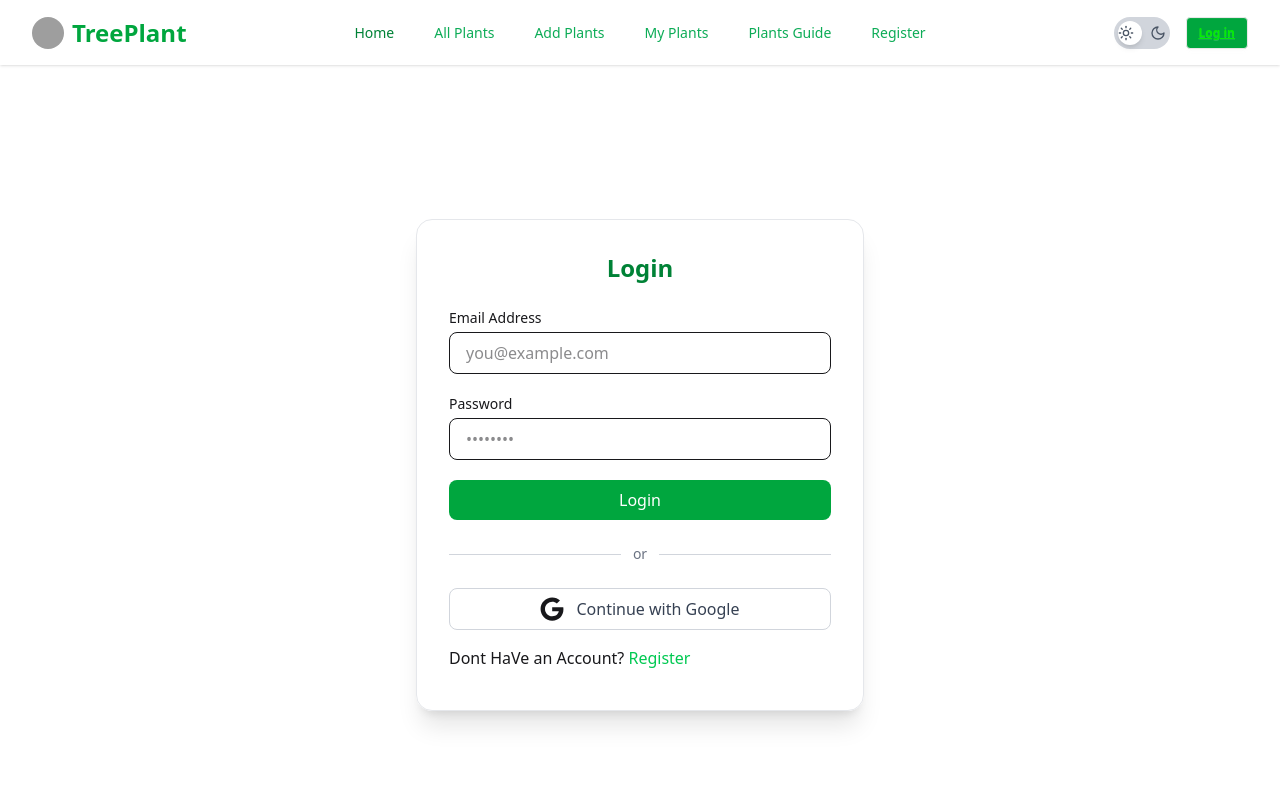
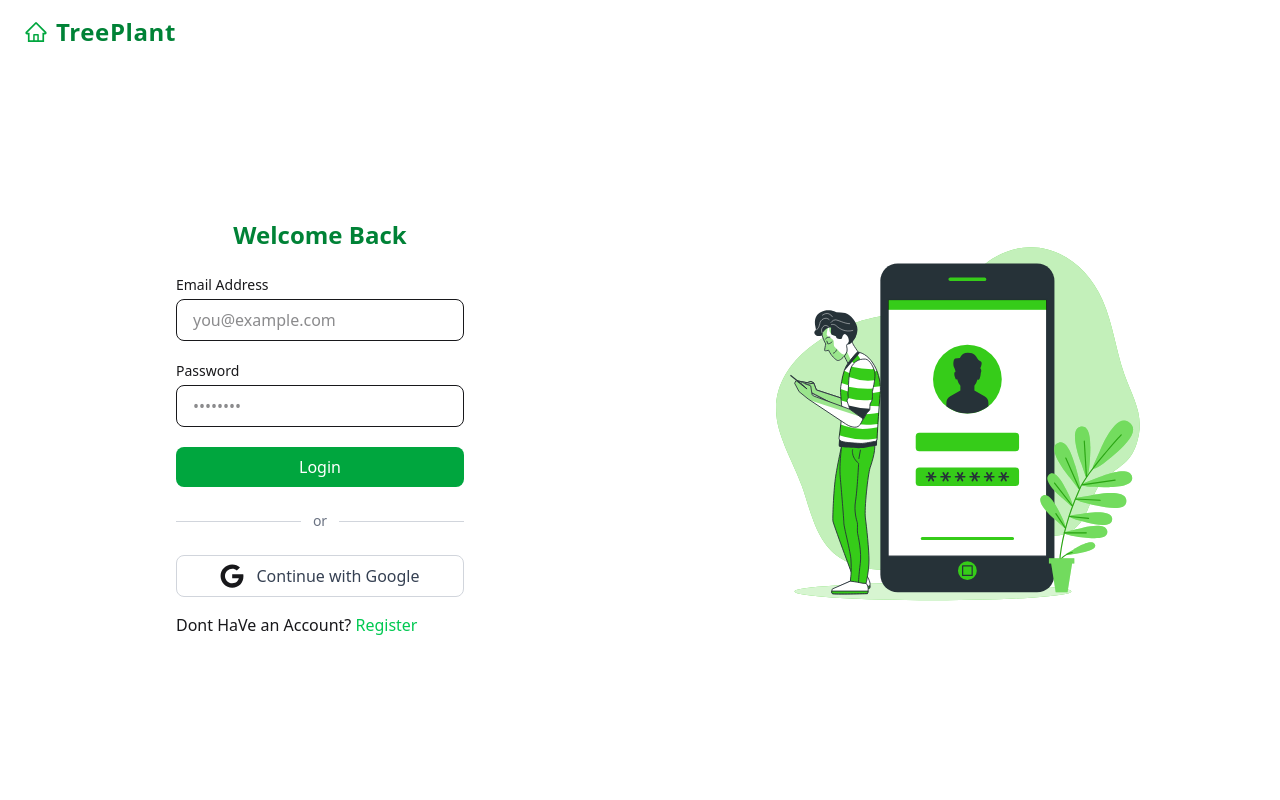
Before and after one commit to smnahidweb/tree-plant-store-client, a React (Vite) app: page /login in a window 1280 px wide. Shown: the top 800 px of the page. Built offline with nearby package versions, Linux system fonts and the light colour scheme; no server answers; grey boxes are pictures that could not be loaded.

Commit message:
added authentication layout

```diff
--- /dev/null
+++ b/src/Layout/AuthLayout.jsx
@@ -0,0 +1,39 @@
+import React from 'react';
+import image from '../assets/login.svg';
+import { NavLink, Outlet } from 'react-router'; // ✅ Correct import
+import { AiOutlineHome } from 'react-icons/ai';
+
+const AuthLayout = () => {
+  return (
+    <div className="min-h-screen grid grid-cols-1 md:grid-cols-2">
+
+      {/* Left Side - Header + Form */}
+      <div className="flex flex-col justify-center px-6 relative">
+
+        {/* Top Left Header */}
+        <NavLink to="/" className="absolute top-4 left-6 flex items-center gap-2 group">
+          <AiOutlineHome className="text-2xl text-green-600 group-hover:text-green-800 transition-colors duration-200" />
+          <span className="text-2xl font-bold text-green-700 tracking-wide group-hover:text-green-900 transition-colors duration-200">
+            TreePlant
+          </span>
+        </NavLink>
+
+        {/* Auth Form Content */}
+        <div className="w-full max-w-md mx-auto  p-8 rounded-xl">
+          <Outlet />
+        </div>
+      </div>
+
+      {/* Right Side - Illustration */}
+      <div className="hidden md:flex items-center justify-center p-10">
+        <img
+          src={image}
+          alt="Auth Visual"
+          className="w-4/5 h-auto object-contain"
+        />
+      </div>
+    </div>
+  );
+};
+
+export default AuthLayout;
--- a/src/Pages/Login.jsx
+++ b/src/Pages/Login.jsx
@@ -66,8 +66,8 @@ navigate(`${location.state ? location.state : "/"}`)
     return (
         <div>
             <div className="min-h-screen flex items-center justify-center  px-4">
-  <div className="w-full max-w-md  p-8 rounded-2xl shadow-xl border border-gray-200">
-    <h2 className="text-2xl font-bold text-green-700 mb-6 text-center">Login</h2>
+  <div className="w-full max-w-md  p-8 rounded-2xl  ">
+    <h2 className="text-2xl font-extrabold text-green-700 mb-6 text-center">Welcome Back</h2>
 
     <form  onSubmit={HandleLogin} className="space-y-5">
 
--- a/src/Router/Router.jsx
+++ b/src/Router/Router.jsx
@@ -12,6 +12,7 @@ import PrivateRoute from '../Provider/PrivateRoute';
 import Update from '../Pages/Update';
 import Loading from '../Components/Loading';
 import PlanGuide from '../Pages/PlanGuide';
+import AuthLayout from '../Layout/AuthLayout';
 
 
 const Router = createBrowserRouter([
@@ -28,14 +29,7 @@ const Router = createBrowserRouter([
 
 
       },
-      {
-        path: '/login',
-        Component: Login
-      },
-      {
-        path:'/register',
-        Component:Register
-      },
+
       {
         path:'/allPlants',
         loader: ()=> fetch('https://plant-tree-store-server.vercel.app/plants'),
@@ -76,7 +70,19 @@ const Router = createBrowserRouter([
 
     ]
   },
-
+  {
+    path:'/',
+    Component:AuthLayout,
+    children:[
+      {
+        path:'/login',
+        Component:Login
+      },{
+        path:'/register',
+        Component:Register
+      }
+    ]
+  },
 
 
   {
```
Also changed, not shown: src/assets/login.svg (added), 1 other file (tests, documents, lock files or other folders).
